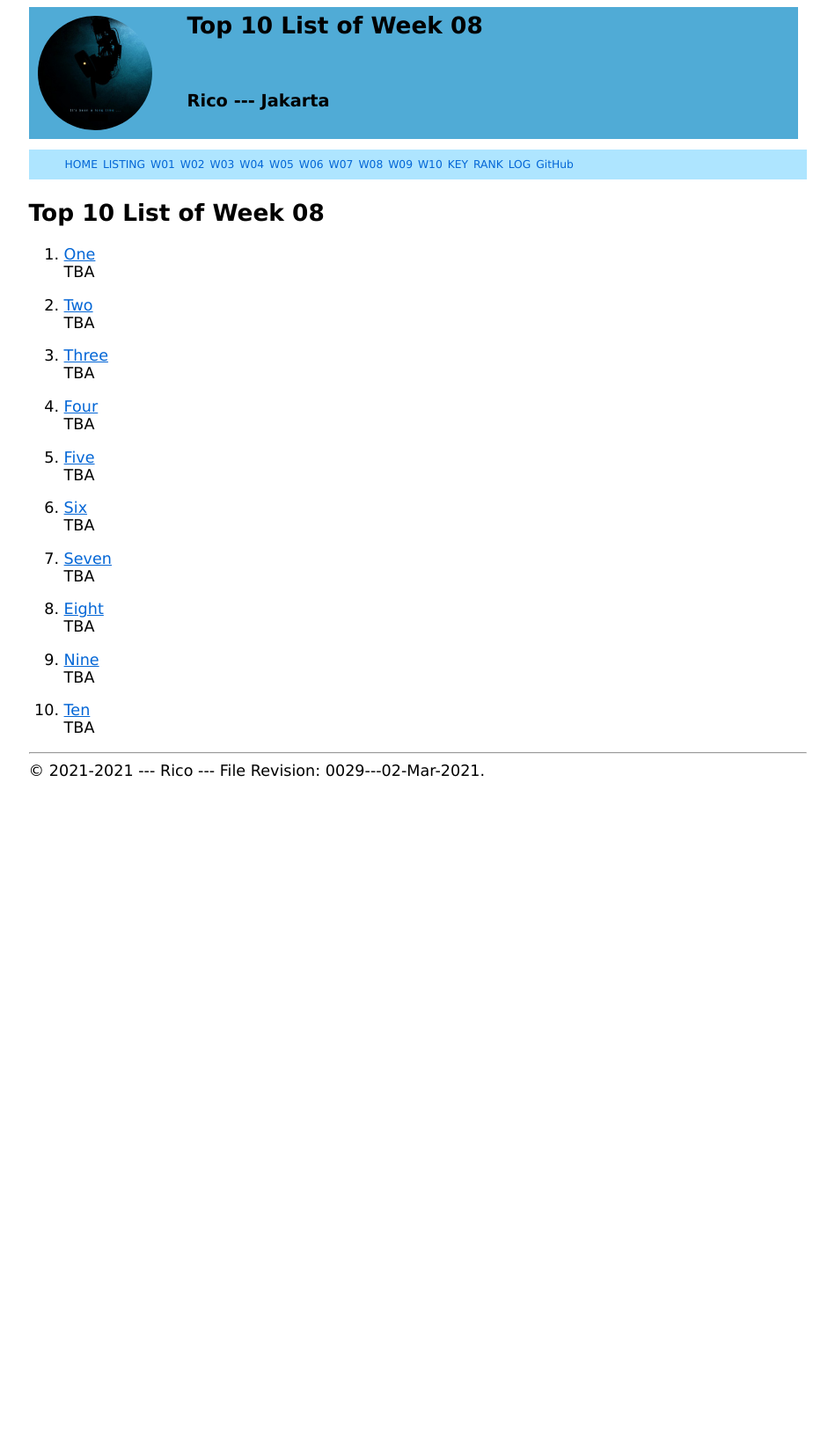
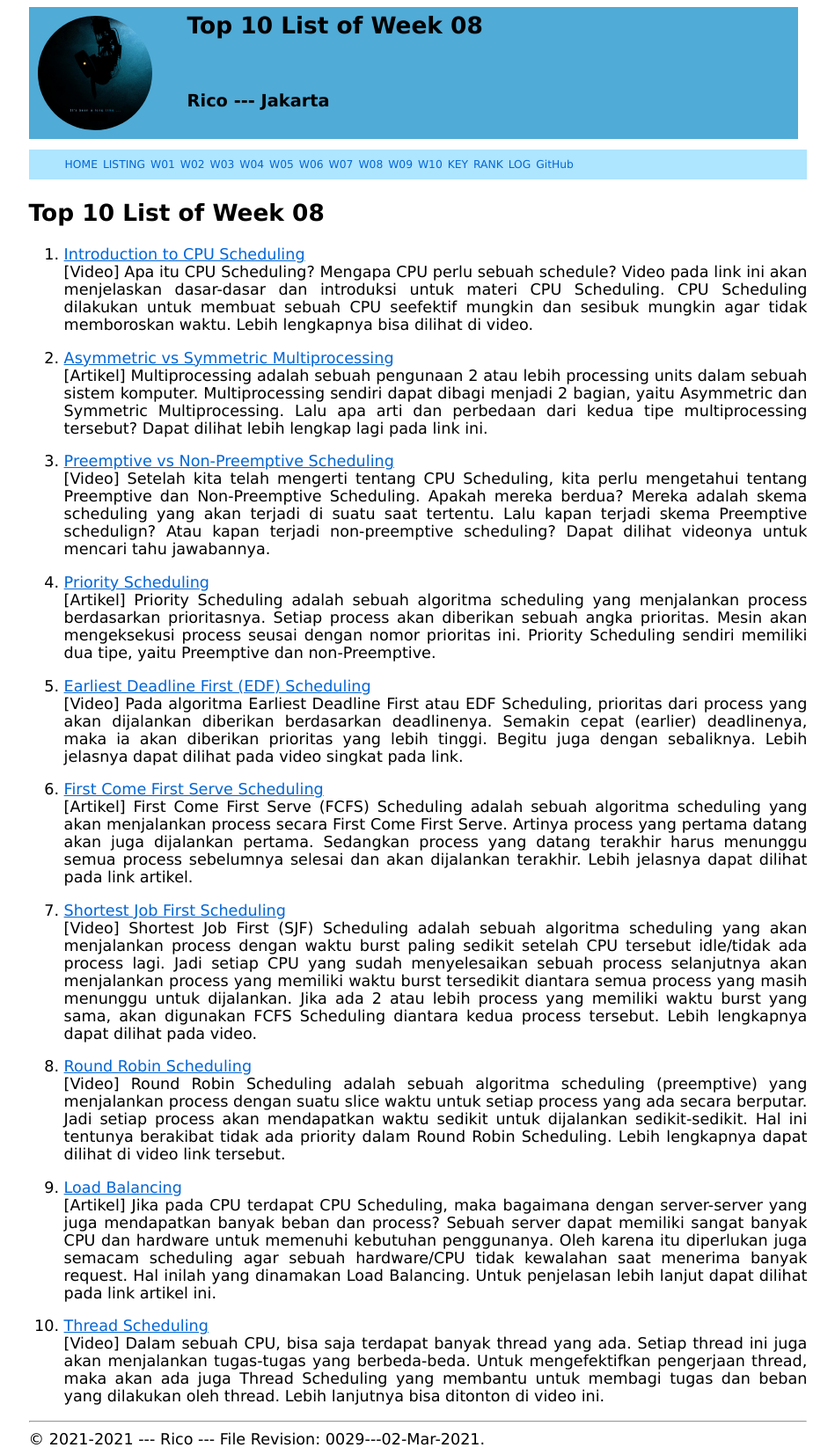
Before and after one commit to azricot/os211, a Jekyll site: the page built from w08.md, in a window 1280 px wide. Shown: the whole page at 88% size, without its empty margins (165-1114 px from the left). Built offline with Jekyll 4.4.1, drawn with Linux system fonts in a browser that asks for light colours; our own code applies the rules of GitHub Pages for plain Markdown files; before the commit the page ends 900 px from its top, so only the background shows below that.

Commit message:
create top 10, update mylog, and sign it

```diff
--- a/TXT/mylog.txt
+++ b/TXT/mylog.txt
@@ -81,3 +81,8 @@ ZCZC W07  60 L05 GSGS: trying to understand Semaphore, mutex, petersons, etc.
 ZCZC W07 120 L13 Add 10 links to my TOP 10 list of Week 7
 ZCZC W07  30 L14 Do Week 7 assignment
 ZCZC W07  10 L15 Updating mylog
+ZCZC W08 120 L11 Read OSC-10 chapter 05
+ZCZC W08 180 L13 Do assignment W08: Do LFS Chapter 1-4
+ZCZC W08 120 L12 Add 10 links to my TOP 10 list of Week 8
+ZCZC W08  60 L12 Review my neighbour's TOP 10 lists from last week and pick 3 for myrank
+ZCZC W08  10 L15 Updating mylog
--- a/w08.md
+++ b/w08.md
@@ -5,32 +5,32 @@ permalink: /W08/
 
 # Top 10 List of Week 08
 
-1. [One](https://en.wikipedia.org/wiki/1)<br>
-TBA
+1. [Introduction to CPU Scheduling](https://www.youtube.com/watch?v=EWkQl0n0w5M)<br>
+[Video] Apa itu CPU Scheduling? Mengapa CPU perlu sebuah schedule? Video pada link ini akan menjelaskan dasar-dasar dan introduksi untuk materi CPU Scheduling. CPU Scheduling dilakukan untuk membuat sebuah CPU seefektif mungkin dan sesibuk mungkin agar tidak memboroskan waktu. Lebih lengkapnya bisa dilihat di video.
 
-2. [Two](https://en.wikipedia.org/wiki/2)<br>
-TBA
+2. [Asymmetric vs Symmetric Multiprocessing](https://www.geeksforgeeks.org/difference-between-asymmetric-and-symmetric-multiprocessing/)<br>
+[Artikel] Multiprocessing adalah sebuah pengunaan 2 atau lebih processing units dalam sebuah sistem komputer. Multiprocessing sendiri dapat dibagi menjadi 2 bagian, yaitu Asymmetric dan Symmetric Multiprocessing. Lalu apa arti dan perbedaan dari kedua tipe multiprocessing tersebut? Dapat dilihat lebih lengkap lagi pada link ini.
 
-3. [Three](https://en.wikipedia.org/wiki/3)<br>
-TBA
+3. [Preemptive vs Non-Preemptive Scheduling](https://www.youtube.com/watch?v=4DhFmL-6SDA)<br>
+[Video] Setelah kita telah mengerti tentang CPU Scheduling, kita perlu mengetahui tentang Preemptive dan Non-Preemptive Scheduling. Apakah mereka berdua? Mereka adalah skema scheduling yang akan terjadi di suatu saat tertentu. Lalu kapan terjadi skema Preemptive schedulign? Atau kapan terjadi non-preemptive scheduling? Dapat dilihat videonya untuk mencari tahu jawabannya.
 
-4. [Four](https://en.wikipedia.org/wiki/4)<br>
-TBA
+4. [Priority Scheduling](https://www.javatpoint.com/os-priority-scheduling)<br>
+[Artikel] Priority Scheduling adalah sebuah algoritma scheduling yang menjalankan process berdasarkan prioritasnya. Setiap process akan diberikan sebuah angka prioritas. Mesin akan mengeksekusi process seusai dengan nomor prioritas ini. Priority Scheduling sendiri memiliki dua tipe, yaitu Preemptive dan non-Preemptive.
 
-5. [Five](https://en.wikipedia.org/wiki/5)<br>
-TBA
+5. [Earliest Deadline First (EDF) Scheduling](https://www.youtube.com/watch?v=4Sfn1dUh01E)<br>
+[Video] Pada algoritma Earliest Deadline First atau EDF Scheduling, prioritas dari process yang akan dijalankan diberikan berdasarkan deadlinenya. Semakin cepat (earlier) deadlinenya, maka ia akan diberikan prioritas yang lebih tinggi. Begitu juga dengan sebaliknya. Lebih jelasnya dapat dilihat pada video singkat pada link.
 
-6. [Six](https://en.wikipedia.org/wiki/6)<br>
-TBA
+6. [First Come First Serve Scheduling](https://www.studytonight.com/operating-system/first-come-first-serve)<br>
+[Artikel] First Come First Serve (FCFS) Scheduling adalah sebuah algoritma scheduling yang akan menjalankan process secara First Come First Serve. Artinya process yang pertama datang akan juga dijalankan pertama. Sedangkan process yang datang terakhir harus menunggu semua process sebelumnya selesai dan akan dijalankan terakhir. Lebih jelasnya dapat dilihat pada link artikel.
 
-7. [Seven](https://en.wikipedia.org/wiki/7)<br>
-TBA
+7. [Shortest Job First Scheduling](https://www.youtube.com/watch?v=t0g9b3SJECg)<br>
+[Video] Shortest Job First (SJF) Scheduling adalah sebuah algoritma scheduling yang akan menjalankan process dengan waktu burst paling sedikit setelah CPU tersebut idle/tidak ada process lagi. Jadi setiap CPU yang sudah menyelesaikan sebuah process selanjutnya akan menjalankan process yang memiliki waktu burst tersedikit diantara semua process yang masih menunggu untuk dijalankan. Jika ada 2 atau lebih process yang memiliki waktu burst yang sama, akan digunakan FCFS Scheduling diantara kedua process tersebut. Lebih lengkapnya dapat dilihat pada video.
 
-8. [Eight](https://en.wikipedia.org/wiki/8)<br>
-TBA
+8. [Round Robin Scheduling](https://www.youtube.com/watch?v=aWlQYllBZDs)<br>
+[Video] Round Robin Scheduling adalah sebuah algoritma scheduling (preemptive) yang menjalankan process dengan suatu slice waktu untuk setiap process yang ada secara berputar. Jadi setiap process akan mendapatkan waktu sedikit untuk dijalankan sedikit-sedikit. Hal ini tentunya berakibat tidak ada priority dalam Round Robin Scheduling. Lebih lengkapnya dapat dilihat di video link tersebut.
 
-9. [Nine](https://en.wikipedia.org/wiki/9)<br>
-TBA
+9. [Load Balancing](https://www.nginx.com/resources/glossary/load-balancing/)<br>
+[Artikel] Jika pada CPU terdapat CPU Scheduling, maka bagaimana dengan server-server yang juga mendapatkan banyak beban dan process? Sebuah server dapat memiliki sangat banyak CPU dan hardware untuk memenuhi kebutuhan penggunanya. Oleh karena itu diperlukan juga semacam scheduling agar sebuah hardware/CPU tidak kewalahan saat menerima banyak request. Hal inilah yang dinamakan Load Balancing. Untuk penjelasan lebih lanjut dapat dilihat pada link artikel ini.
 
-10. [Ten](https://en.wikipedia.org/wiki/10)<br>
-TBA
+10. [Thread Scheduling](https://www.youtube.com/watch?v=3Hsp5vtQeP0)<br>
+[Video] Dalam sebuah CPU, bisa saja terdapat banyak thread yang ada. Setiap thread ini juga akan menjalankan tugas-tugas yang berbeda-beda. Untuk mengefektifkan pengerjaan thread, maka akan ada juga Thread Scheduling yang membantu untuk membagi tugas dan beban yang dilakukan oleh thread. Lebih lanjutnya bisa ditonton di video ini.
```
Also changed, not shown: 8 other files.
